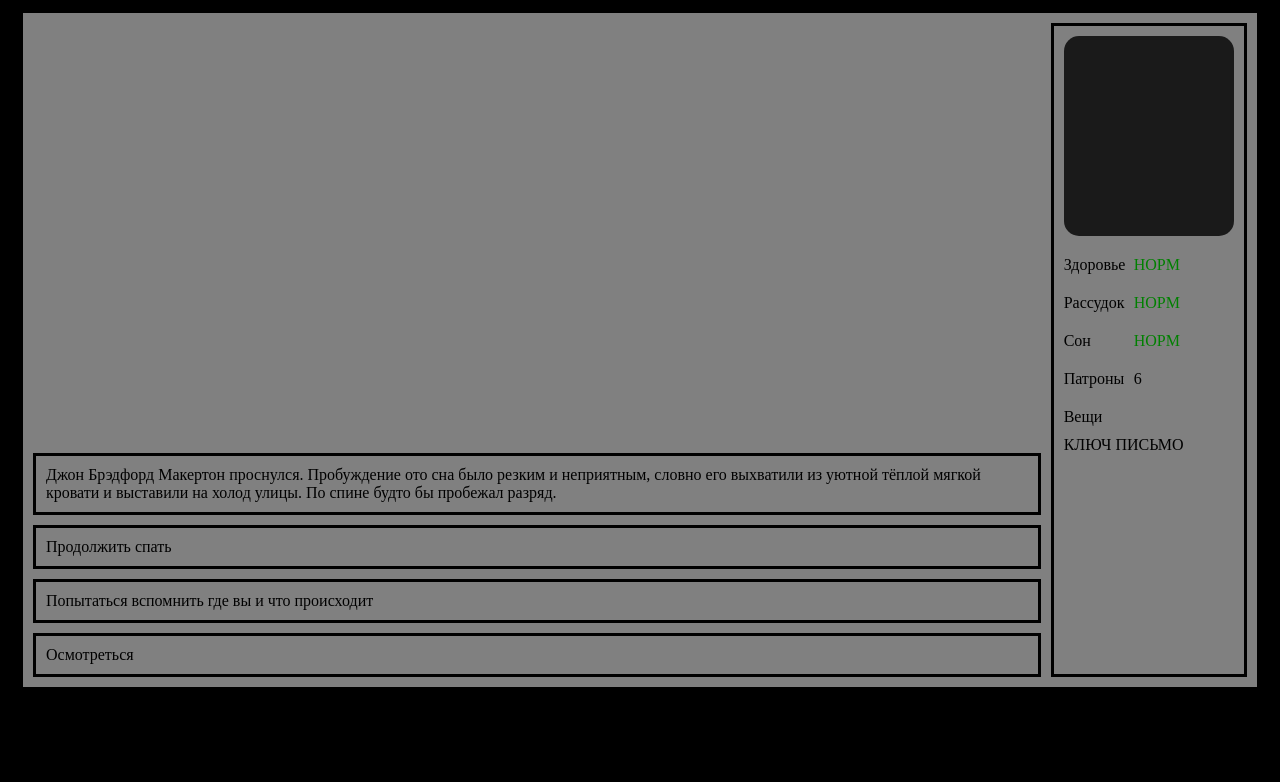
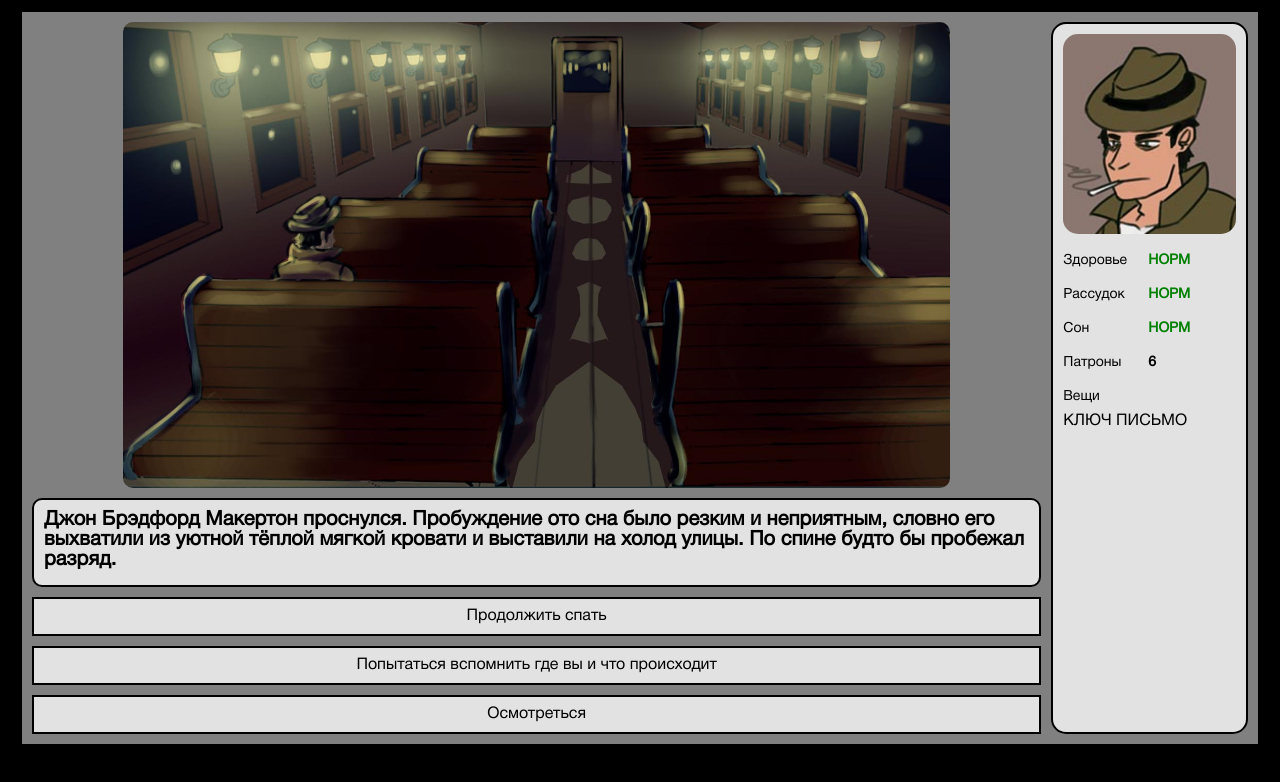
Before and after one commit to lleelleeoo/ggj21_olafmjbmahmyj, a website: page index.html in a window 1280 px wide. Drawn offline with Linux system fonts and the light colour scheme.

Commit message:
fix: ftyle

```diff
--- a/index.html
+++ b/index.html
@@ -9,6 +9,7 @@
     <main>
       <div class="playing-field">
         <div class="situation-field">
+          <img class="main-image" src="./img/start.jpg" width="82%" height="auto">
           <div class="situation-block">
             <span id="situation">
               Здесь будет крайне интересный текст, такой интересный шо капец
--- a/style.css
+++ b/style.css
@@ -5,6 +5,7 @@
 
 * {
   margin: 0;
+  font-family: HelveticaNeueCyr-Roman;
 }
 
 body {
@@ -14,14 +15,21 @@ body {
 .playing-field {
   min-width: 1240px;
   max-width: 1240px;
-  height:  680px;
-  border: 3px solid black;
+  min-height:  630px;
+  max-height: 750px;
+  border: 2px solid black;
   display: flex;
   margin: 10px auto;
   padding: 10px;
   box-sizing: border-box;
   justify-content: space-between;
   background-color: grey;
+}
+
+.main-image {
+  margin: 0 auto 10px;
+  border-radius: 10px;
+  display: block;
 }
 
 .situation-field {
@@ -32,11 +40,22 @@ body {
 }
 
 .situation-block {
-  border: 3px solid black;
+  border: 2px solid black;
   width: 100%;
   padding: 10px;
   box-sizing: border-box;
+  font-size: 20px;
+  background-color:#E2E2E2;
+  border-radius: 10px;
+  font-weight: bold;
+  max-height: 89px;
+  min-height: 89px;
+  overflow-y: scroll;
+  overflow: -moz-scrollbars-none;
+  -ms-overflow-style: none;
 }
+
+.situation-block::-webkit-scrollbar { width: 0; }
 
 .options-block {
   display: flex;
@@ -47,9 +66,12 @@ body {
   width: 100%;
   padding: 10px;
   cursor: pointer;
-  border: 3px solid black;
+  border: 2px solid black;
   box-sizing: border-box;
   margin-top: 10px;
+  background-color: #E2E2E2;
+  display: flex;
+  justify-content: center;
 }
 
 .option:hover {
@@ -62,7 +84,9 @@ body {
   flex-direction: column;
   padding: 10px;
   box-sizing: border-box;
-  border: 3px solid black;
+  border: 2px solid black;
+  background-color: #E2E2E2;
+  border-radius: 15px;
 }
 
 .character-image {
@@ -70,6 +94,9 @@ body {
   width: 100%;
   border-radius: 15px;
   background-color:rgba(0, 0, 0, 0.8);
+  background-image: url('./img/SPOILER_1.jpg');
+  background-size: cover;
+  background-repeat: no-repeat;
 }
 
 .condition-box {
@@ -79,8 +106,9 @@ body {
 }
 
 .condition-name {
-  min-width: 70px;
+  min-width: 85px;
   display: inline-block;
+  font-size: 14px;
 }
 
 
@@ -88,10 +116,16 @@ body {
   color: green;
   text-transform: uppercase;
   display: inline-block;
+  font-weight: bold;
+  font-size: 14px;
 }
 
 .bullets {
   color: black;
+}
+
+.things {
+  font-size: 14px;
 }
 
 .things-box {
```
Also changed, not shown: img/start.jpg (added).
